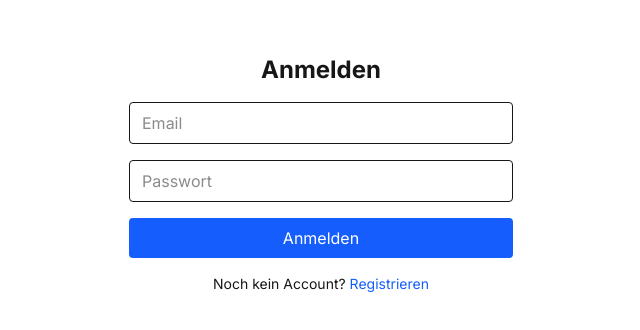
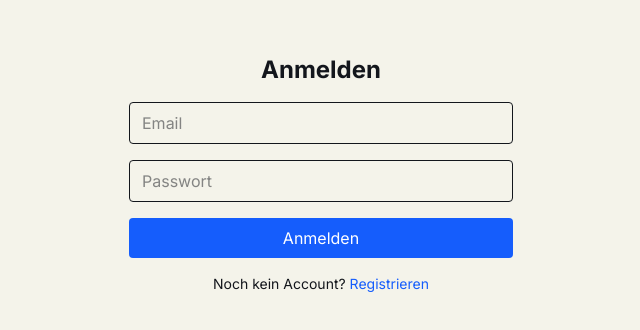
Before and after one commit to kranzo21/Bootcamp, a Next.js app: page /login in a window 1280 px wide. Shown: the part 226-556 px from the top of the page, without its empty margins (319-959 px from the left). Built offline with nearby package versions, Linux system fonts and the light colour scheme; no server answers.

Commit message:
feat: Ecclesia design tokens + Overused Grotesk via @font-face

```diff
--- a/app/globals.css
+++ b/app/globals.css
@@ -1,27 +1,69 @@
 @import "tailwindcss";
 @plugin "@tailwindcss/typography";
 
-:root {
-  --background: #ffffff;
-  --foreground: #171717;
+/* ── FONTS ── */
+@font-face {
+  font-family: "Overused Grotesk";
+  src: url("/fonts/OverusedGrotesk-Light.otf") format("opentype");
+  font-weight: 300;
+  font-display: swap;
+}
+@font-face {
+  font-family: "Overused Grotesk";
+  src: url("/fonts/OverusedGrotesk-Roman.otf") format("opentype");
+  font-weight: 400;
+  font-display: swap;
+}
+@font-face {
+  font-family: "Overused Grotesk";
+  src: url("/fonts/OverusedGrotesk-Medium.otf") format("opentype");
+  font-weight: 500;
+  font-display: swap;
+}
+@font-face {
+  font-family: "Overused Grotesk";
+  src: url("/fonts/OverusedGrotesk-SemiBold.otf") format("opentype");
+  font-weight: 600;
+  font-display: swap;
+}
+@font-face {
+  font-family: "Overused Grotesk";
+  src: url("/fonts/OverusedGrotesk-Bold.otf") format("opentype");
+  font-weight: 700;
+  font-display: swap;
+}
+@font-face {
+  font-family: "Perfectly Nineties";
+  src: url("/fonts/PerfectlyNineties-Regular.otf") format("opentype");
+  font-weight: 400;
+  font-style: normal;
+  font-display: swap;
+}
+@font-face {
+  font-family: "Perfectly Nineties";
+  src: url("/fonts/PerfectlyNineties-RegularItalic.otf") format("opentype");
+  font-weight: 400;
+  font-style: italic;
+  font-display: swap;
 }
 
+/* ── DESIGN TOKENS ── */
 @theme inline {
-  --color-background: var(--background);
-  --color-foreground: var(--foreground);
-  --font-sans: var(--font-geist-sans);
-  --font-mono: var(--font-geist-mono);
+  --color-cream: #f4f3ea;
+  --color-ink: #13161c;
+  --color-teal: #0d5251;
+  --color-teal-light: #9bc7be;
+  --color-tan: #b4a282;
+  --color-gray-mid: #87919a;
+  --color-border: #e0ddd4;
+  --font-sans: "Overused Grotesk", system-ui, sans-serif;
+  --font-display: "Perfectly Nineties", serif;
 }
 
-@media (prefers-color-scheme: dark) {
-  :root {
-    --background: #0a0a0a;
-    --foreground: #ededed;
-  }
+/* ── BASE ── */
+body {
+  background-color: #f4f3ea;
+  color: #13161c;
+  font-family: "Overused Grotesk", system-ui, sans-serif;
+  -webkit-font-smoothing: antialiased;
 }
-
-body {
-  background: var(--background);
-  color: var(--foreground);
-  font-family: Arial, Helvetica, sans-serif;
-}
```
